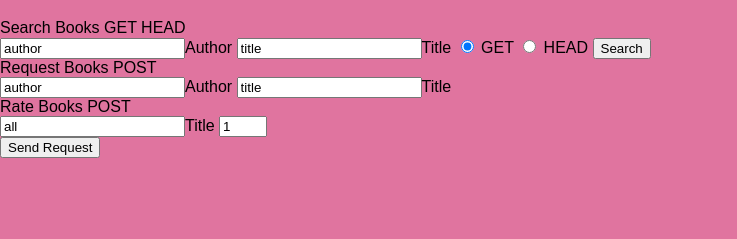
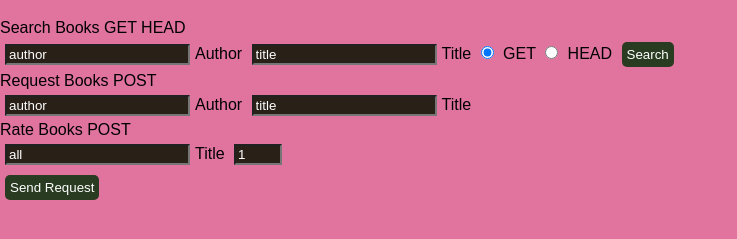
Before and after one commit to lailaporter55/430Project1, a website: page client/index.html in a window 1280 px wide. Shown: the part 61-300 px from the top of the page, without its empty margins (0-737 px from the left). Drawn offline with Linux system fonts and the light colour scheme.

Commit message:
minimal css

```diff
--- a/client/styles.css
+++ b/client/styles.css
@@ -6,3 +6,16 @@ body{
     background-color: rgb(224, 116, 159);
     font-family: Arial, Helvetica, sans-serif;
 }
+input{
+    margin: 5px;
+    background-color: rgb(41, 33, 24);
+    color: white;
+}
+button{
+    margin: 5px;
+    background-color: rgb(41, 59, 33);
+    color: white;
+    border: none;
+    padding: 5px;
+    border-radius: 5px;
+}
```
